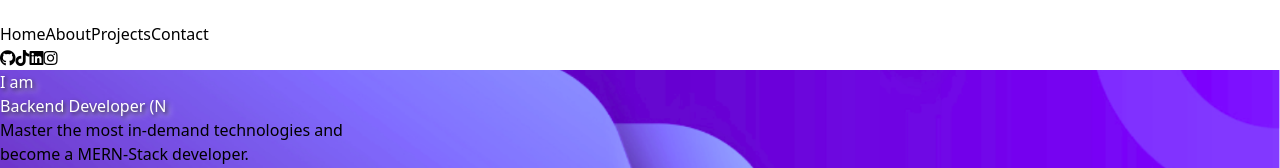
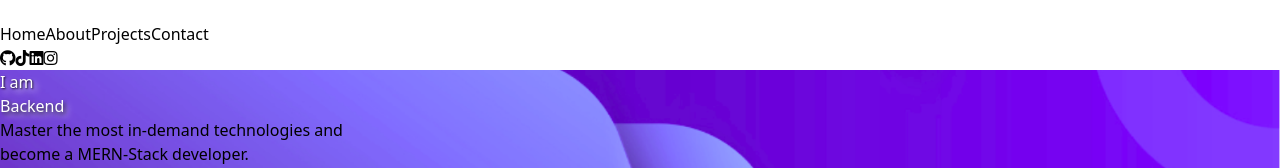
Before and after one commit to 786asifakbar/porto, a React (Vite) app: page / in a window 1280 px wide. Shown: the part 502-670 px from the top of the page. Built offline with nearby package versions, Linux system fonts and the light colour scheme.

Commit message:
fix: split phrases in typing effect for improved clarity and adjust text shadow for better visibility

```diff
--- a/src/components/Home.jsx
+++ b/src/components/Home.jsx
@@ -13,7 +13,7 @@ const Home = () => {
   const [text, setText] = useState('');
   const [index, setIndex] = useState(0);
   const [isDeleting, setIsDeleting] = useState(false);
-  const phrases = ['Asif Akbar', 'Backend Developer (Node.js)'];
+  const phrases = ['Asif Akbar', 'Backend' , 'Developer' , '(Node.js)'];
 
   useEffect(() => {
     const handleTyping = () => {
@@ -30,16 +30,14 @@ const Home = () => {
         setIndex((prev) => (prev + 1) % (phrases.length * 2)); // Loop through phrases
       }
     };
-
     const typingInterval = setInterval(handleTyping, typingSpeed);
-
     return () => clearInterval(typingInterval);
   }, [text, isDeleting, index]);
 
   return (
     <>
       <div
-        className="flex flex-col md:flex-row items-center justify-between p-8 md:p-16
+        className="flex flex-col md:flex-row items-center justify-between p-4 md:p-8
         bg-cover bg-center shadow-2xl"
         style={{
           perspective: '1000px',
@@ -51,10 +49,11 @@ const Home = () => {
         {/* Left Side: Heading with Typing Effect and Buttons */}
         <div className="md:w-1/2 text-center md:text-left mb-8 md:mb-0 transform transition-transform duration-700">
           <h1
-            className="text-4xl font-bold sm:text-3xl md:text-5xl lg:text-8xl leading-tight tracking-wider"
+            className="text-4xl font-bold sm:text-3xl md:text-5xl lg:text-8xl
+             leading-tight tracking-wider"
             style={{
               color: 'white', // Set the color to white
-              textShadow: '2px 2px 4px rgba(0, 0, 0, 0.8), 4px 4px 6px rgba(255, 255, 255, 0.6)', // Adjust shadow for better visibility
+              textShadow: '1px 1px 2px rgba(0, 0, 0, 0.8), 4px 4px 6px rgba(255, 255, 255, 0.6)', // Adjust shadow for better visibility
             }}
           >
             I am <br />
@@ -68,7 +67,7 @@ const Home = () => {
               {text}
             </span>
           </h1>
-          <p className="text-xl md:text-2xl mt-5 mb-6 text-gray-300 leading-relaxed shadow-md">
+          <p className="text-xl md:text-2xl mt-5 mb-6 text-gray-300 leading-relaxed">
             Master the most in-demand technologies and <br /> become a MERN-Stack developer.
           </p>
           <div className="flex justify-center md:justify-start mt-5 space-x-6">
```
